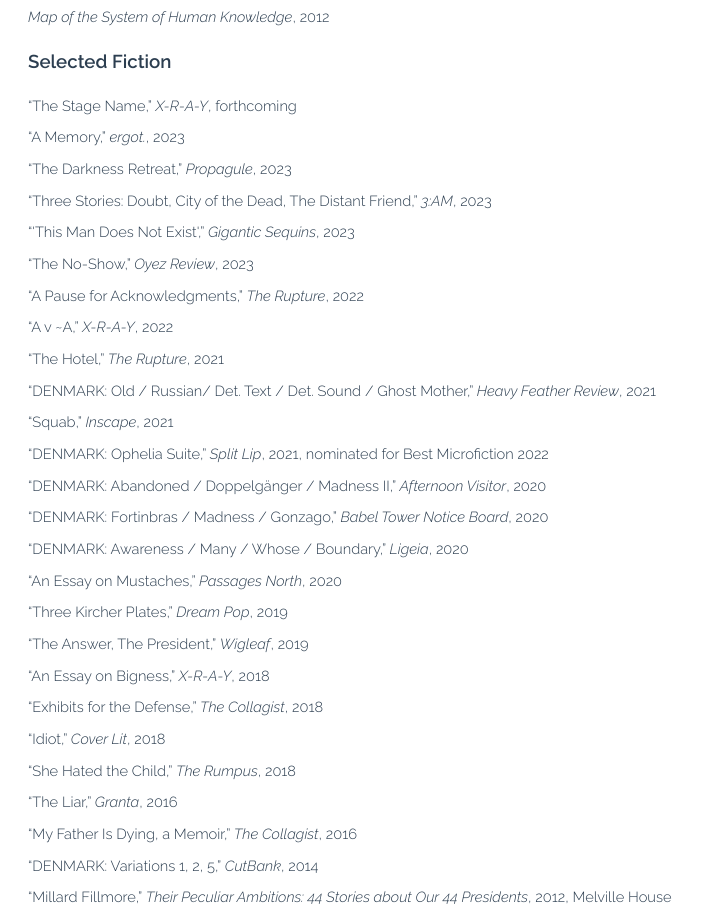
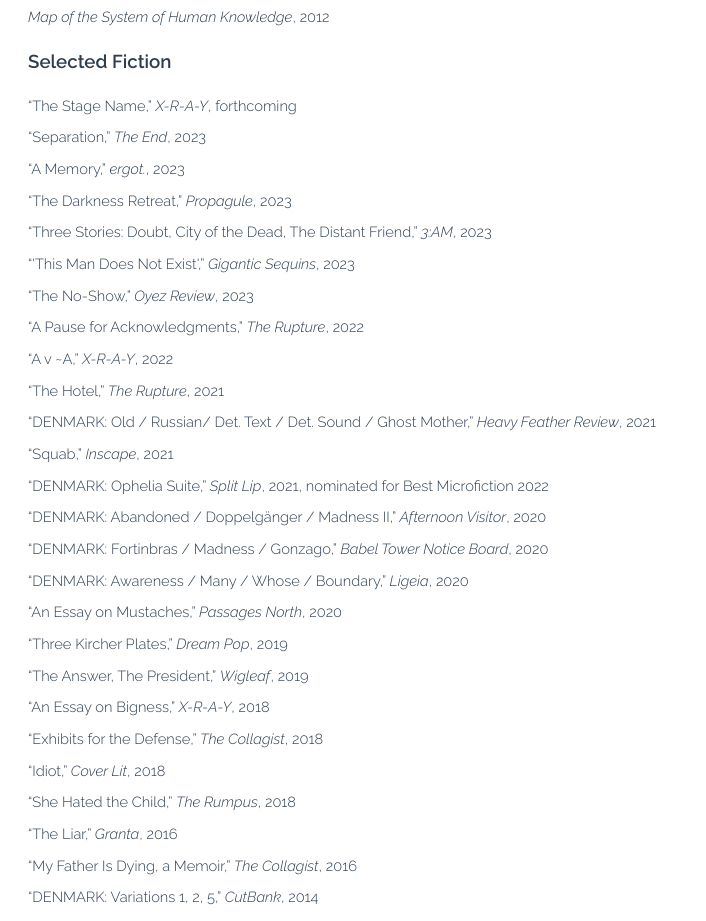
Before and after one commit to jamestaddadcox/jamestaddadcox.github.io, a Vue app: page / in a window 1280 px wide. Shown: the part 1920-2841 px from the top of the page, without its empty margins (0-706 px from the left). Built offline with nearby package versions, Linux system fonts and the light colour scheme.

Commit message:
added publication to WritingSection

```diff
--- a/src/components/WritingSection.vue
+++ b/src/components/WritingSection.vue
@@ -60,6 +60,7 @@
             ],
             fictions: [
                 {title: 'The Stage Name', publisher: 'X-R-A-Y', year: 'forthcoming', url: ''},
+                {title: 'Separation', publisher: 'The End', year: '2023', url: 'https://theendmagazine.net/'},
                 {title: 'A Memory', publisher: 'ergot.', year: '2023', url: 'https://www.ergot.press/authors/James_Tadd_Adcox/A_Memory'},
                 {title: 'The Darkness Retreat', publisher: 'Propagule', year: '2023', url: 'https://www.propagule.co/fiction/the-darkness-retreat'},
                 {title: 'Three Stories: Doubt, City of the Dead, The Distant Friend', publisher: '3:AM', year: '2023', url: 'https://www.3ammagazine.com/3am/three-stories-5/'},
```
